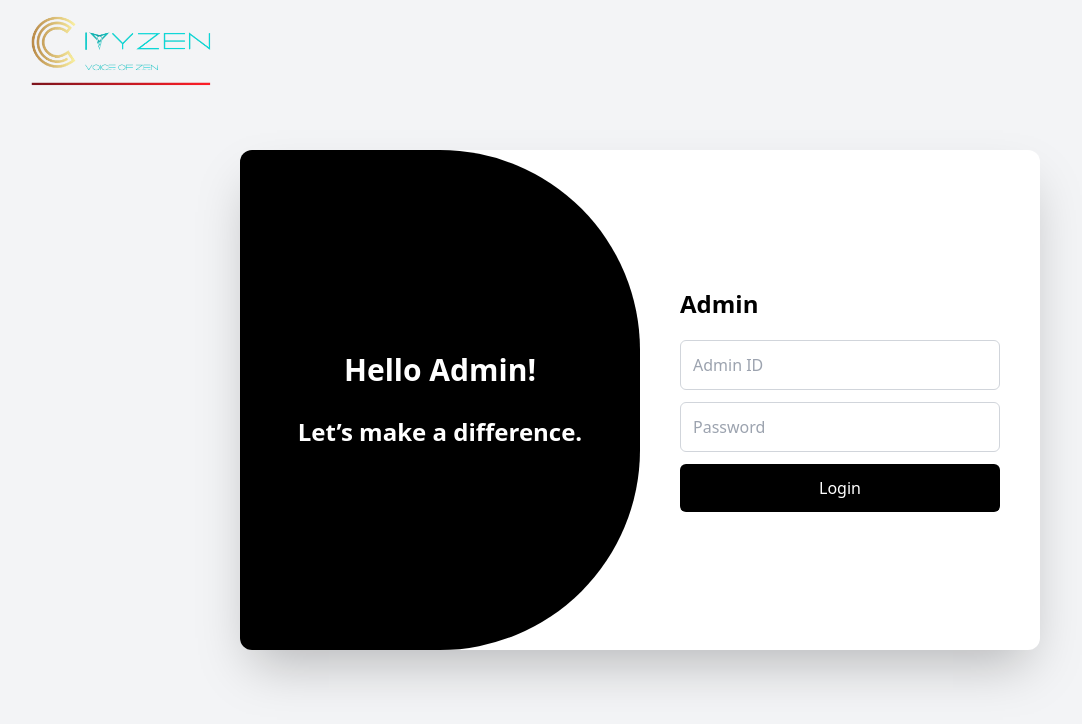
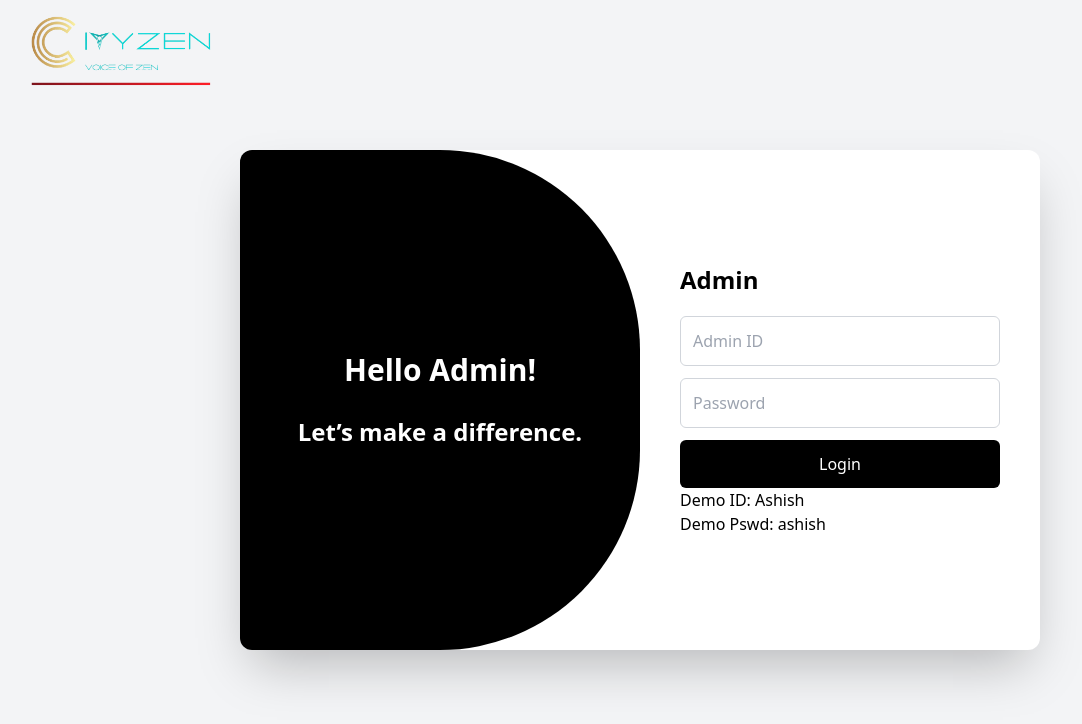
Before and after one commit to letitbe-ashish/Projects, a Flask app: page /adminlogin in a window 1280 px wide. Shown: the top 724 px of the page, without its empty margins (0-1082 px from the left). Run offline with Flask 3, Linux system fonts and the light colour scheme; some libraries are stand-ins or nearby versions.

Commit message:
Update adminlogin.html

```diff
--- a/CityZen/templates/adminlogin.html
+++ b/CityZen/templates/adminlogin.html
@@ -82,6 +82,7 @@
               Login
             </button>
           </form>
+          <h2>Demo ID: Ashish <br> Demo Pswd: ashish</h2>
         </div>
       </div>
     </div>
```
